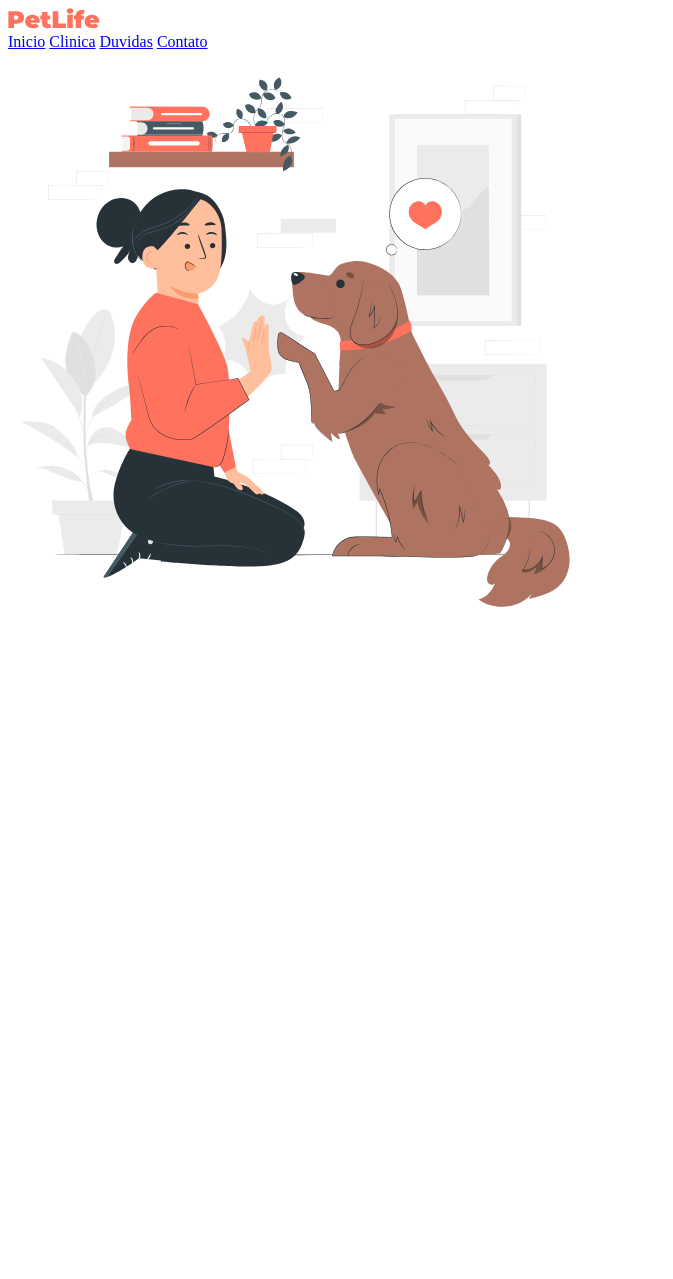
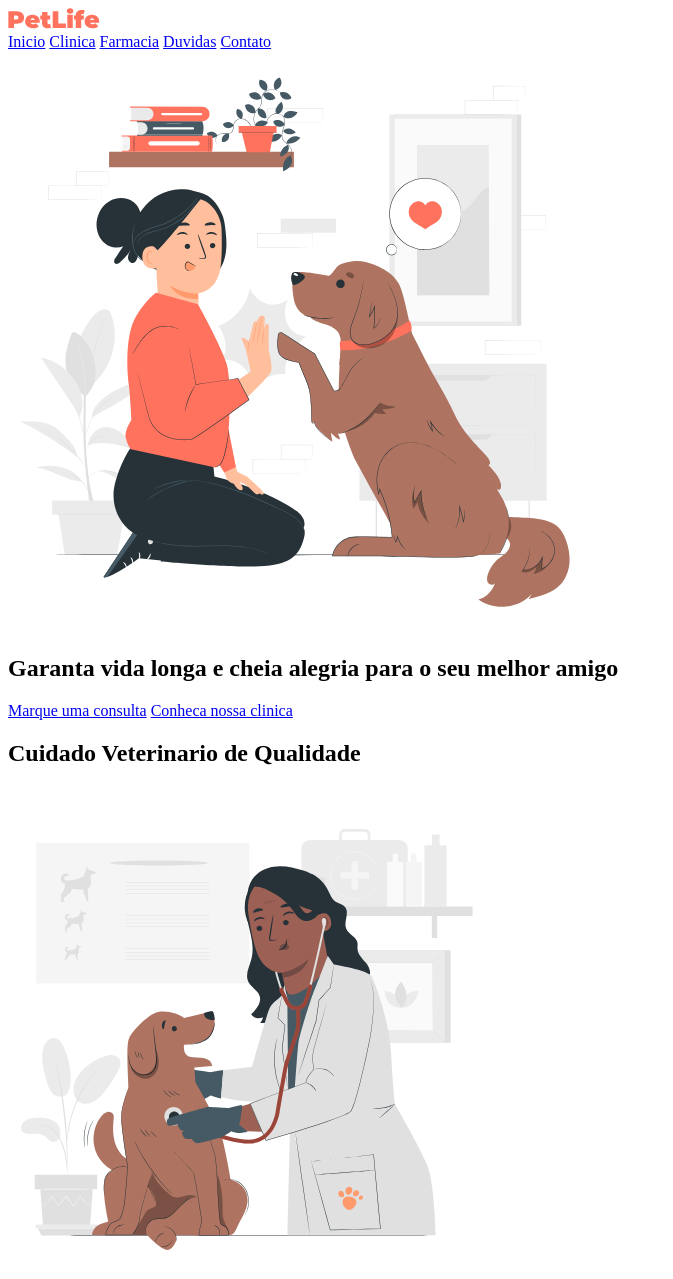
Before and after one commit to Ericken40/Site-Modelo, a plain HTML site: page index.html in a window 1280 px wide. Shown: the whole page, without its empty margins (0-673 px from the left). Before the commit the page ends 800 px from the top, so only its background shows below. Drawn offline with Linux system fonts and the light colour scheme.

Commit message:
Update index.html

```diff
--- a/index.html
+++ b/index.html
@@ -11,9 +11,9 @@
             <img src="img/logo.svg" alt="Logo">
         </a>
         <nav>
-            <a href="#">Inicio</a>
-            <a href="#">Clinica</a>
-            <a href="#"></a>
+            <a href="#inicio">Inicio</a>
+            <a href="#clinica">Clinica</a>
+            <a href="#">Farmacia</a>
             <a href="#">Duvidas</a>
             <a href="#">Contato</a>
         </nav>
@@ -21,6 +21,22 @@
     <main>
         <section id="inicio">
             <img src="img/start-img.svg" alt="Imagem principal" width="580" height="580">
+            <div>
+                <h1>
+                    Garanta vida longa e cheia alegria para o seu melhor amigo
+                </h1>
+                <p>
+
+                </p>
+                <a href="https//wa.me/817022451982" target="_blank">Marque uma consulta</a>
+                <a href="#clinica">Conheca nossa clinica</a>
+            </div>
+        </section>
+        <section id="clinica">
+            <div>
+            <h1>Cuidado Veterinario de Qualidade</h1>
+            </div>
+            <img src="img/clinic-img.svg" alt="" width="480" height="480" loading="lazy">
         </section>
     </main>
 </body>
```
